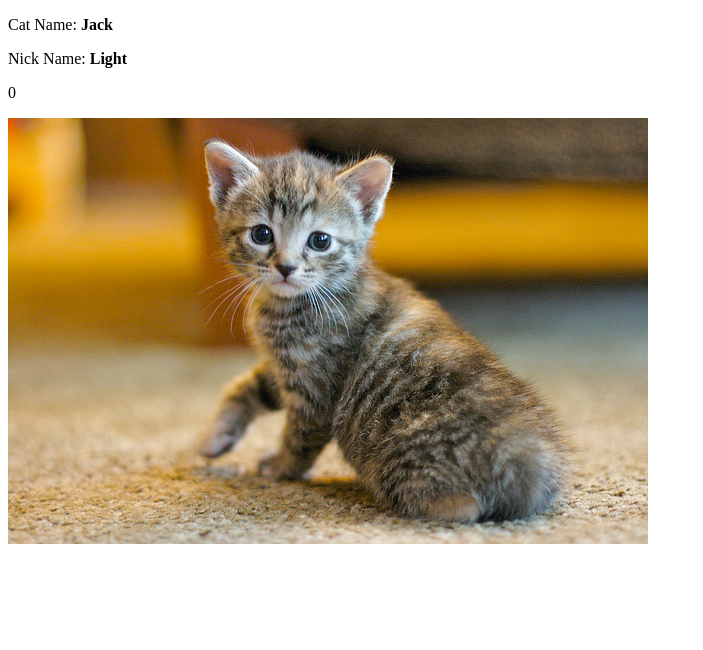
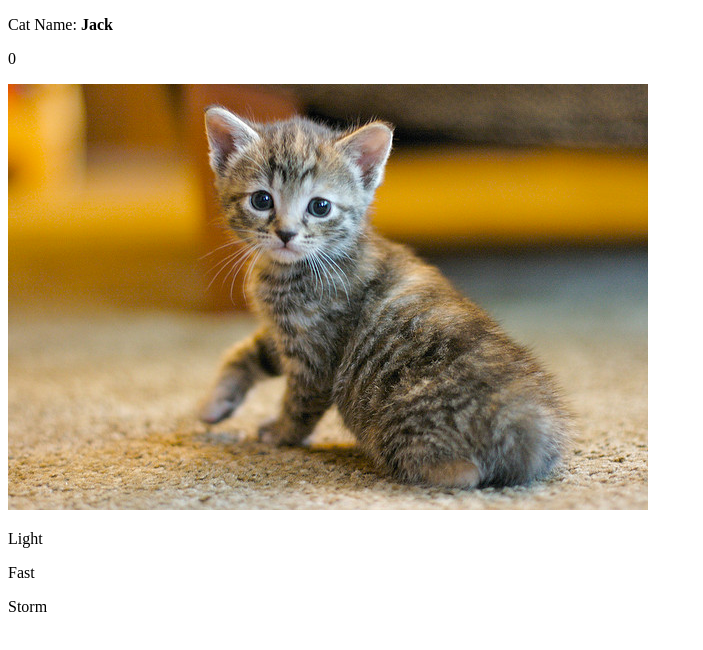
Before and after one commit to yichen123/catClicker_ko, a plain HTML site: page index.html in a window 1280 px wide. Shown: the whole page, without its empty margins (0-703 px from the left). Drawn offline with Linux system fonts and the light colour scheme.

Commit message:
nickNames shows

```diff
--- a/index.html
+++ b/index.html
@@ -8,10 +8,11 @@
   <body>
     <script src="js/knockout.js"></script>
       <p>Cat Name: <strong data-bind="text: catName"></strong></p>
-      <p>Nick Name: <strong data-bind="text: nickName"></strong></p>
       <p data-bind="text: counter"></p>
       <img src="" data-bind="click: incrementCounter, attr: {src: imgSrc}">
-
+      <div data-bind="foreach: nickNames">
+          <p data-bind="text: nickName"></p>
+      </div>
     <script src="js/app.js"></script>
   </body>
 </html>
--- a/js/app.js
+++ b/js/app.js
@@ -1,8 +1,12 @@
 function AppViewModel() {
     // Data
-    this.catName = ko.observable("Jack");
-    this.nickName = ko.observable("Light");
-    this.imgSrc = ko.observable("img/cat1.jpg");
+    this.catName = ko.observable('Jack');
+    this.nickNames = ko.observableArray([
+        {nickName: 'Light'},
+        {nickName: 'Fast'},
+        {nickName: 'Storm'}
+    ]);
+    this.imgSrc = ko.observable('img/cat1.jpg');
     this.counter = ko.observable(0);
 
     // operations
```
